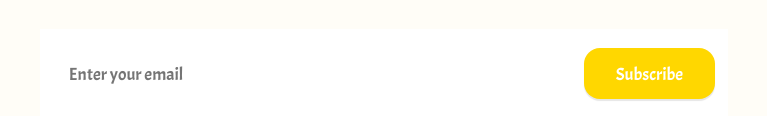
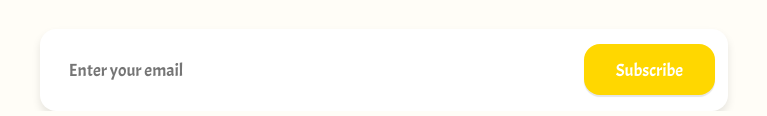
Before and after one commit to SyedJawadAhmed/Foodie., a plain HTML site: page index.html in a window 1280 px wide. Shown: the part 3278-3394 px from the top of the page, 256-1023 px from the left. Drawn offline with nearby package versions, Linux system fonts and the light colour scheme; a web font is replaced by a local one.

Commit message:
👓🧥

```diff
--- a/style.css
+++ b/style.css
@@ -344,10 +344,12 @@ h4 {
     max-width: 100%;
     background:var(--pure-white);
     padding: .8rem;
+    box-shadow: rgba(0, 0, 0, 0.1) 0 5px 8px;
+    border-radius: 1rem;
 }
 input[type="email"] {
     flex: 1;
-    height: 8vh;
+    height: 7vh;
     background: transparent;
     border: none;
     font-size: 1.1rem;
```
